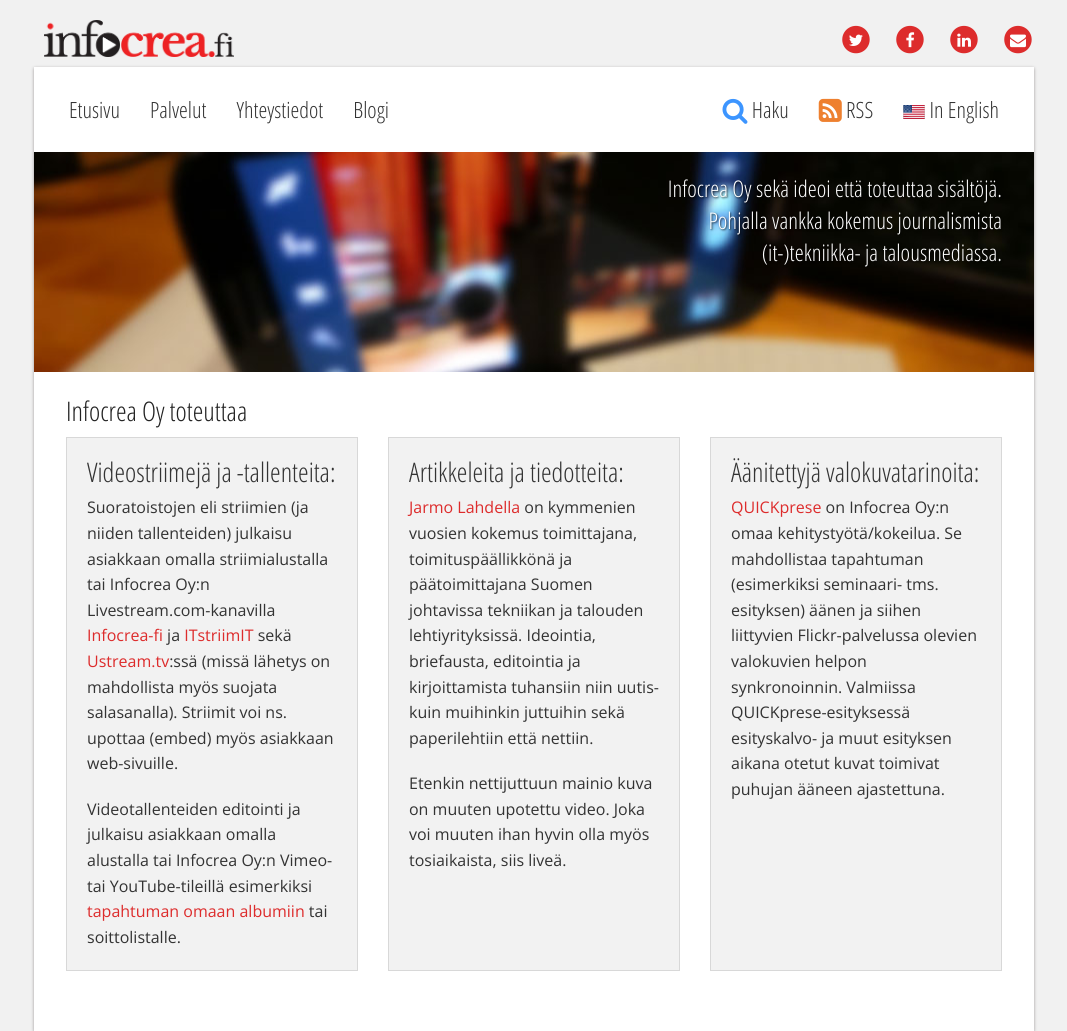
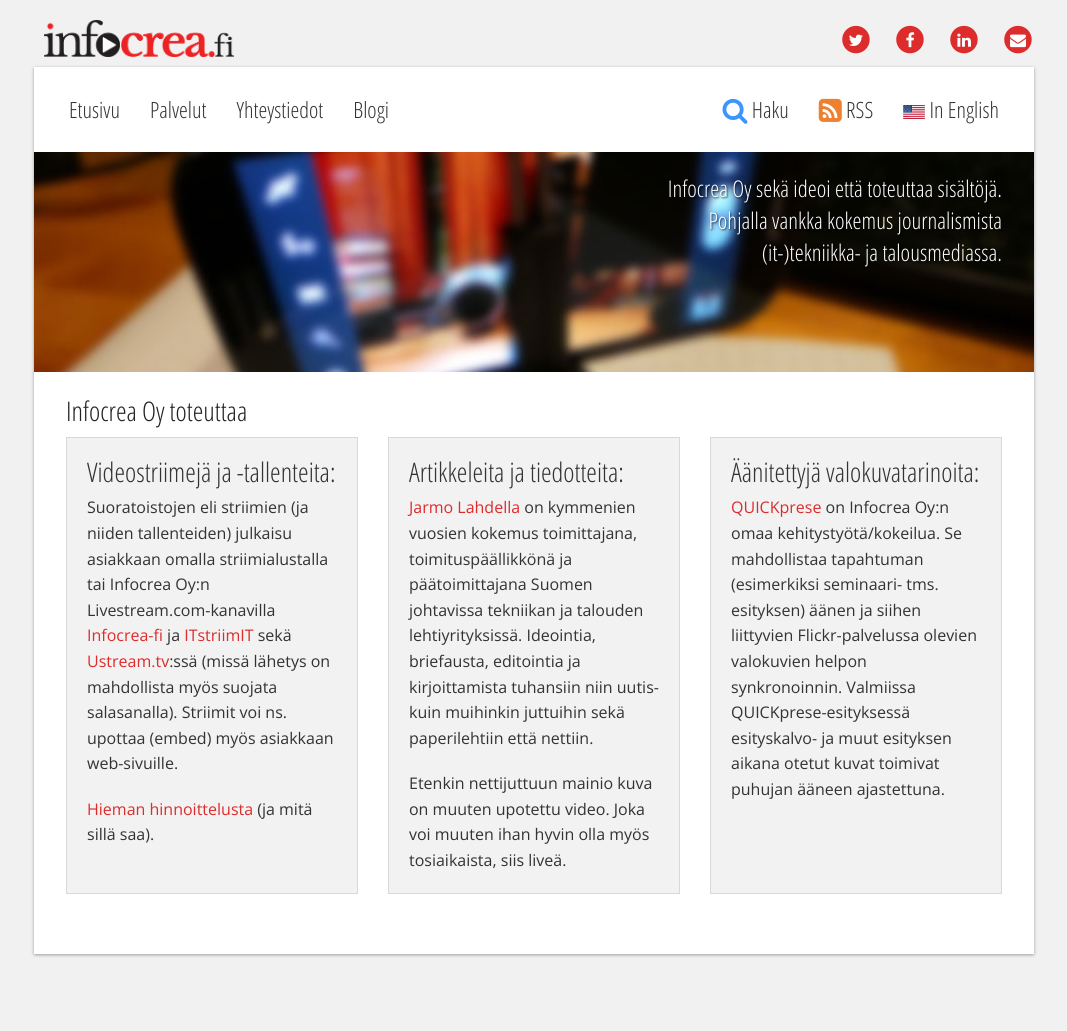
Before and after one commit to Pyppe/infocrea.fi, a Jekyll site: the page built from index.html, in a window 1280 px wide. Shown: the whole page, without its empty margins (106-1173 px from the left). Built offline with Jekyll 4.4.1, drawn with Linux system fonts in a browser that asks for light colours; nearby versions of some CDN libraries.

Commit message:
Etusivun hinnoittelulisäys

```diff
--- a/index.html
+++ b/index.html
@@ -23,9 +23,7 @@ title: Etusivu
         <h3>Videostriimejä ja -tallenteita:</h3>
         <p>Suoratoistojen eli striimien (ja niiden tallenteiden) julkaisu asiakkaan omalla striimialustalla tai Infocrea Oy:n
         Livestream.com-kanavilla <a href="https://new.livestream.com/Infocrea-fi">Infocrea-fi</a> ja <a href=https://new.livestream.com/ITstriimIT>ITstriimIT</a> sekä <a href="http://www.ustream.tv/user/fi-stream">Ustream.tv</a>:ssä (missä lähetys on mahdollista myös suojata salasanalla). Striimit voi ns. upottaa (embed) myös asiakkaan web-sivuille.<p>
-          Videotallenteiden editointi ja julkaisu asiakkaan omalla alustalla tai Infocrea Oy:n
-          Vimeo- tai YouTube-tileillä esimerkiksi
-          <a href="https://vimeo.com/album/2442084/sort:preset/format:detail">tapahtuman omaan albumiin</a> tai soittolistalle.
+        <a href="https://docs.google.com/document/d/1LUPMGQ2SUOY63E_cZ9ZPBXMR8n8l4Ks9ONCBEI6ymjY/edit">Hieman hinnoittelusta</a> (ja mitä sillä saa).
         </p>
       </div>
     </div>
```
